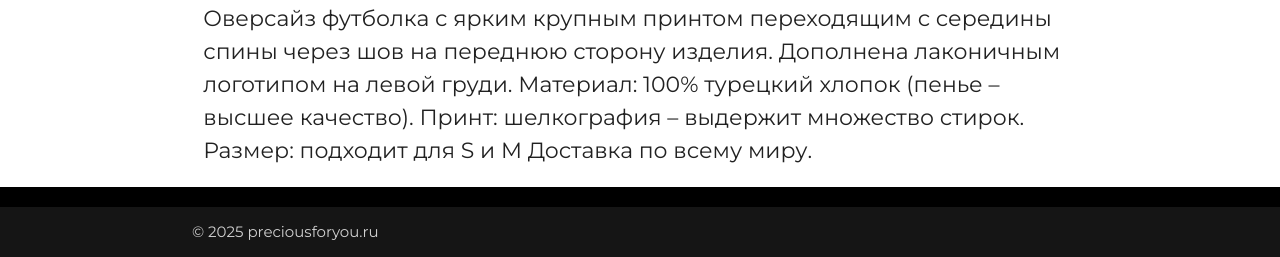
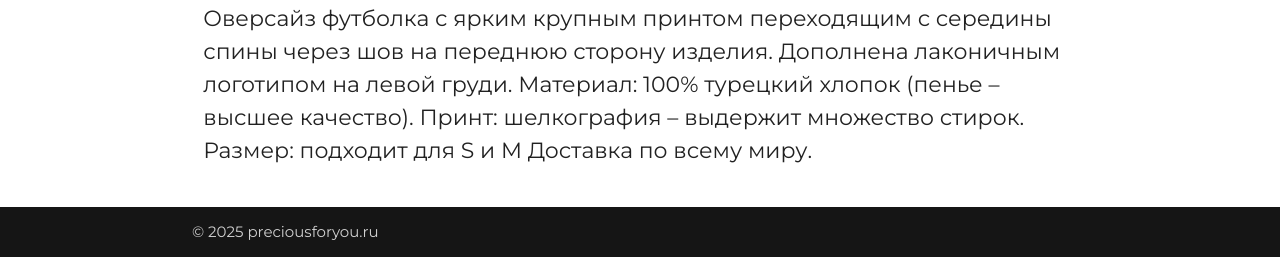
Before and after one commit to V1rucov/precious, a Flask app: page /product/1 in a window 1280 px wide. Shown: the part 875-1132 px from the top of the page. Run offline with Flask 3, Linux system fonts and the light colour scheme; some libraries are stand-ins or nearby versions.

Commit message:
video fix

```diff
--- a/templates/product.html
+++ b/templates/product.html
@@ -60,7 +60,7 @@
         </div>
     </div>
 
-    <footer class="page-footer" style="background-color: black;">
+    <footer class="page-footer" style="background-color: white;">
         <div class="footer-copyright" style="background-color: #151515;">
           <div class="container">
           © 2025 preciousforyou.ru
```
